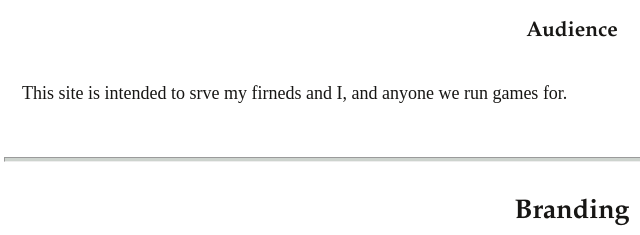
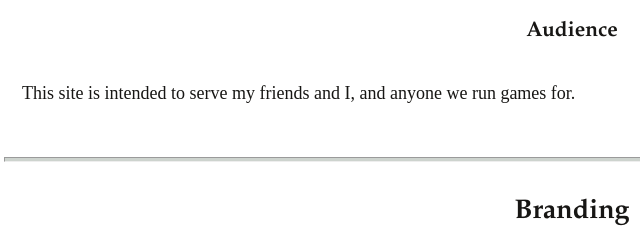
Before and after one commit to 97Kaleb/wdd130, a plain HTML site: page ttrpg-archive/site-plan.html in a window 1280 px wide. Shown: the part 585-820 px from the top of the page, 68-708 px from the left. Drawn offline with Linux system fonts and the light colour scheme; a web font is replaced by a local one.

Commit message:
Fixed typo

```diff
--- a/ttrpg-archive/site-plan.html
+++ b/ttrpg-archive/site-plan.html
@@ -25,7 +25,7 @@
 
 
       <h3>Audience</h3>
-      <p>This site is intended to srve my firneds and I, and anyone we run games for.</p>  <!-- change this -->
+      <p>This site is intended to serve my friends and I, and anyone we run games for.</p>  <!-- change this -->
 
       <hr>
       <h2>Branding</h2>
```
